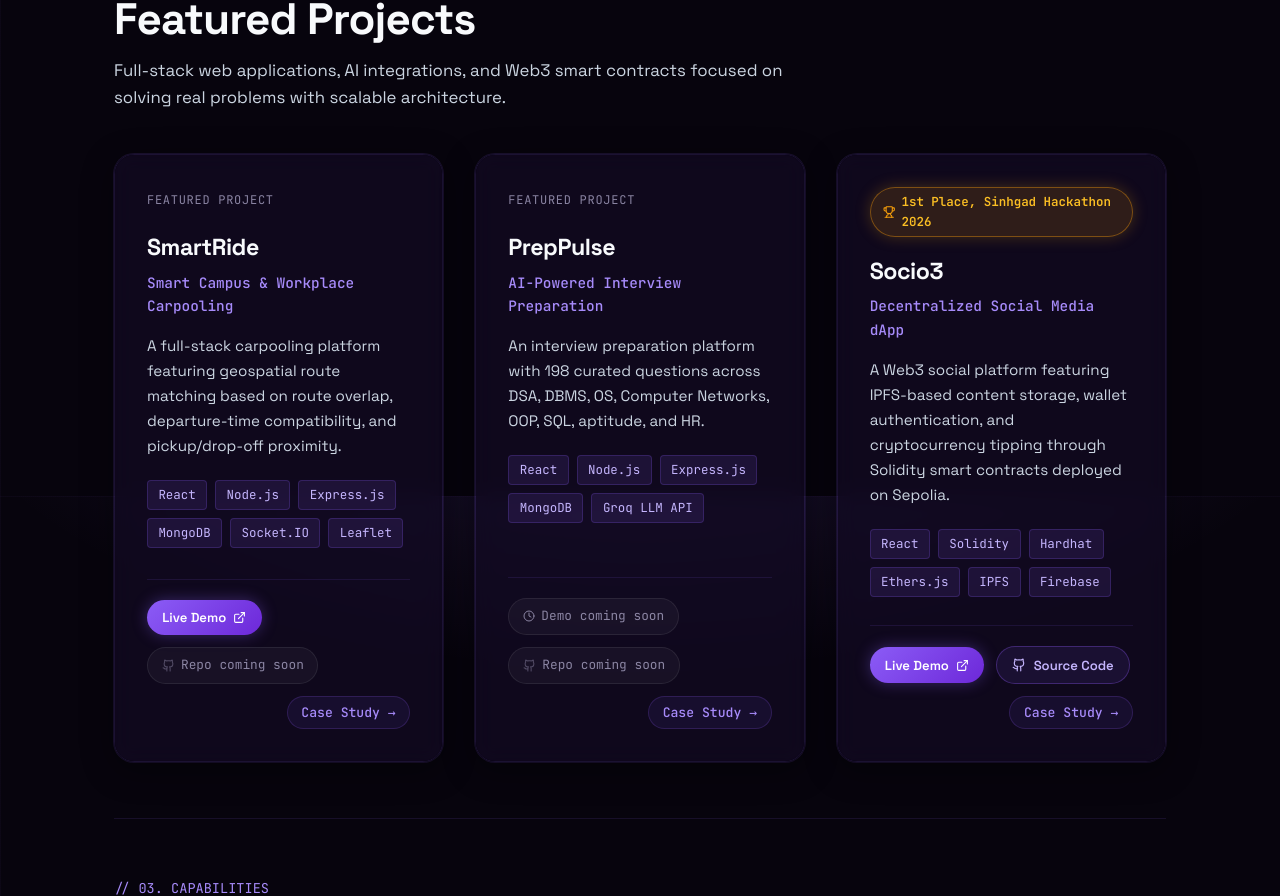
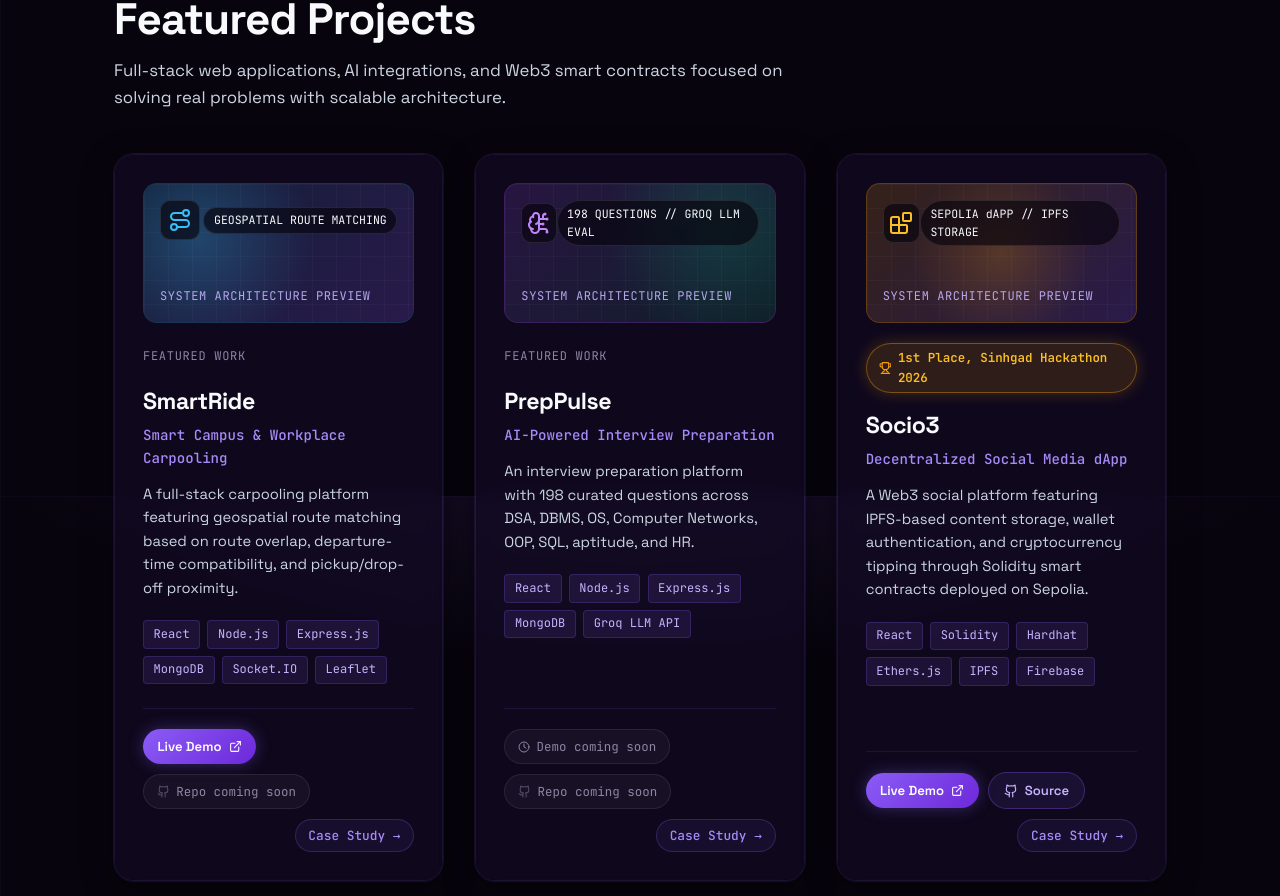
Before and after one commit to radhika817/radhika-portfolio, a React (Vite) app: page / in a window 1280 px wide. Shown: the part 1904-2800 px from the top of the page. Built offline with nearby package versions, Linux system fonts and the light colour scheme.

Commit message:
feat: add staggered scroll reveal for projects

```diff
--- a/src/components/ProjectCard.jsx
+++ b/src/components/ProjectCard.jsx
@@ -1,11 +1,30 @@
 import { useRef, useState } from 'react'
 import { motion, useMotionValue, useSpring, useTransform } from 'framer-motion'
-import { ExternalLink, Github, Trophy, Clock } from 'lucide-react'
+import { ExternalLink, Trophy, Clock, Route, BrainCircuit, Blocks } from 'lucide-react'
 import { useReducedMotion } from '../hooks/useReducedMotion'
 import { usePointerType } from '../hooks/usePointerType'
 
+function GithubIcon({ size = 14, ...props }) {
+  return (
+    <svg
+      width={size}
+      height={size}
+      viewBox="0 0 24 24"
+      fill="none"
+      stroke="currentColor"
+      strokeWidth="2"
+      strokeLinecap="round"
+      strokeLinejoin="round"
+      {...props}
+    >
+      <path d="M15 22v-4a4.8 4.8 0 0 0-1-3.5c3 0 6-2 6-5.5.08-1.25-.27-2.48-1-3.5.28-1.15.28-2.35 0-3.5 0 0-1 0-3 1.5-2.64-.5-5.36-.5-8 0C6 2 5 2 5 2c-.3 1.15-.3 2.35 0 3.5A5.403 5.403 0 0 0 4 9c0 3.5 3 5.5 6 5.5-.39.49-.68 1.05-.85 1.65-.17.6-.22 1.23-.15 1.85v4" />
+      <path d="M9 18c-4.51 2-5-2-7-2" />
+    </svg>
+  )
+}
+
 /**
- * Checks whether a URL is a real, active link or an unconfigured placeholder
+ * Checks whether a URL is a real link or an unconfigured placeholder
  */
 function isValidUrl(url) {
   if (!url || typeof url !== 'string') return false
@@ -14,9 +33,155 @@ function isValidUrl(url) {
 }
 
 /**
+ * Visual banner showing tailored futuristic gradient graphic for each project
+ * until real application screenshots are uploaded.
+ */
+function ProjectVisualBanner({ project }) {
+  const configs = {
+    smartride: {
+      gradient: 'linear-gradient(135deg, rgba(56, 189, 248, 0.15) 0%, rgba(139, 92, 246, 0.25) 100%)',
+      borderColor: 'rgba(56, 189, 248, 0.25)',
+      accentColor: '#38bdf8',
+      icon: <Route size={24} color="#38bdf8" />,
+      tag: 'GEOSPATIAL ROUTE MATCHING',
+      pattern: 'radial-gradient(circle at 20% 40%, rgba(56, 189, 248, 0.25) 0%, transparent 50%)',
+    },
+    preppulse: {
+      gradient: 'linear-gradient(135deg, rgba(168, 85, 247, 0.2) 0%, rgba(16, 185, 129, 0.15) 100%)',
+      borderColor: 'rgba(168, 85, 247, 0.3)',
+      accentColor: '#c084fc',
+      icon: <BrainCircuit size={24} color="#c084fc" />,
+      tag: '198 QUESTIONS // GROQ LLM EVAL',
+      pattern: 'radial-gradient(circle at 80% 30%, rgba(16, 185, 129, 0.2) 0%, transparent 50%)',
+    },
+    socio3: {
+      gradient: 'linear-gradient(135deg, rgba(245, 158, 11, 0.2) 0%, rgba(139, 92, 246, 0.25) 100%)',
+      borderColor: 'rgba(245, 158, 11, 0.35)',
+      accentColor: '#fbbf24',
+      icon: <Blocks size={24} color="#fbbf24" />,
+      tag: 'SEPOLIA dAPP // IPFS STORAGE',
+      pattern: 'radial-gradient(circle at 50% 50%, rgba(245, 158, 11, 0.2) 0%, transparent 60%)',
+    },
+  }
+
+  const config = configs[project.id] || configs.smartride
+
+  return (
+    <div
+      style={{
+        position: 'relative',
+        width: '100%',
+        height: '140px',
+        borderRadius: 'var(--radius-md)',
+        marginBottom: '1.25rem',
+        overflow: 'hidden',
+        background: '#0e081c',
+        border: `1px solid ${config.borderColor}`,
+        display: 'flex',
+        flexDirection: 'column',
+        justifyContent: 'space-between',
+        padding: '1rem',
+      }}
+    >
+      {/* Dynamic background gradient mesh */}
+      <div
+        style={{
+          position: 'absolute',
+          inset: 0,
+          background: config.gradient,
+          opacity: 0.85,
+        }}
+      />
+      <div
+        style={{
+          position: 'absolute',
+          inset: 0,
+          background: config.pattern,
+        }}
+      />
+      {/* Decorative Grid Lines */}
+      <div
+        style={{
+          position: 'absolute',
+          inset: 0,
+          backgroundImage:
+            'linear-gradient(to right, rgba(255, 255, 255, 0.05) 1px, transparent 1px), linear-gradient(to bottom, rgba(255, 255, 255, 0.05) 1px, transparent 1px)',
+          backgroundSize: '24px 24px',
+          opacity: 0.6,
+        }}
+      />
+
+      {/* Top Banner Row: Icon + Architecture Badge */}
+      <div
+        style={{
+          position: 'relative',
+          zIndex: 2,
+          display: 'flex',
+          alignItems: 'center',
+          justifyContent: 'space-between',
+        }}
+      >
+        <div
+          style={{
+            width: '40px',
+            height: '40px',
+            borderRadius: '10px',
+            background: 'rgba(7, 4, 13, 0.65)',
+            border: '1px solid rgba(255, 255, 255, 0.1)',
+            backdropFilter: 'blur(8px)',
+            display: 'flex',
+            alignItems: 'center',
+            justifyContent: 'center',
+          }}
+        >
+          {config.icon}
+        </div>
+        <span
+          style={{
+            fontFamily: 'var(--font-mono)',
+            fontSize: '0.72rem',
+            color: 'var(--text-primary)',
+            background: 'rgba(7, 4, 13, 0.65)',
+            padding: '0.2rem 0.6rem',
+            borderRadius: 'var(--radius-full)',
+            border: '1px solid rgba(255, 255, 255, 0.1)',
+            backdropFilter: 'blur(8px)',
+          }}
+        >
+          {config.tag}
+        </span>
+      </div>
+
+      {/* Bottom Row Tag */}
+      <div
+        style={{
+          position: 'relative',
+          zIndex: 2,
+          display: 'flex',
+          alignItems: 'center',
+          justifyContent: 'flex-start',
+        }}
+      >
+        <span
+          style={{
+            fontSize: '0.75rem',
+            color: 'var(--color-lavender)',
+            fontFamily: 'var(--font-mono)',
+            textTransform: 'uppercase',
+            letterSpacing: '0.05em',
+            opacity: 0.9,
+          }}
+        >
+          System Architecture Preview
+        </span>
+      </div>
+    </div>
+  )
+}
+
+/**
  * ProjectCard component with 3D tilt hover physics, cursor-tracking border glow,
- * "1st Place, Sinhgad Hackathon 2026" badge on Socio3, and placeholder handling
- * showing disabled "Coming soon" buttons instead of broken links.
+ * tailored gradient visuals, and placeholder-safe link actions.
  */
 export default function ProjectCard({ project, onOpenCaseStudy }) {
   const cardRef = useRef(null)
@@ -25,11 +190,9 @@ export default function ProjectCard({ project, onOpenCaseStudy }) {
   const prefersReducedMotion = useReducedMotion()
   const { hasFinePointer } = usePointerType()
 
-  // Motion values for 3D tilt
   const tiltX = useMotionValue(0)
   const tiltY = useMotionValue(0)
 
-  // Spring physics for tilt response
   const springConfig = { damping: 18, stiffness: 180, mass: 0.2 }
   const rotateX = useSpring(useTransform(tiltY, [-0.5, 0.5], [8, -8]), springConfig)
   const rotateY = useSpring(useTransform(tiltX, [-0.5, 0.5], [-10, 10]), springConfig)
@@ -118,7 +281,7 @@ export default function ProjectCard({ project, onOpenCaseStudy }) {
             zIndex: 1,
             background: 'var(--bg-card)',
             borderRadius: 'calc(var(--radius-lg) - 1px)',
-            padding: '2rem',
+            padding: '1.75rem',
             height: '100%',
             display: 'flex',
             flexDirection: 'column',
@@ -144,13 +307,16 @@ export default function ProjectCard({ project, onOpenCaseStudy }) {
           )}
 
           <div style={{ position: 'relative', zIndex: 2 }}>
-            {/* Top row: Award Badge for Socio3 or category */}
+            {/* Visual Banner Preview */}
+            <ProjectVisualBanner project={project} />
+
+            {/* Top row: Award Badge or category */}
             <div
               style={{
                 display: 'flex',
                 alignItems: 'center',
                 justifyContent: 'space-between',
-                marginBottom: '1rem',
+                marginBottom: '0.85rem',
                 minHeight: '26px',
               }}
             >
@@ -183,13 +349,13 @@ export default function ProjectCard({ project, onOpenCaseStudy }) {
                     letterSpacing: '0.06em',
                   }}
                 >
-                  FEATURED PROJECT
+                  FEATURED WORK
                 </span>
               )}
             </div>
 
             {/* Header: Title and Subtitle */}
-            <div style={{ marginBottom: '1rem' }}>
+            <div style={{ marginBottom: '0.85rem' }}>
               <h3
                 style={{
                   fontSize: '1.45rem',
@@ -203,7 +369,7 @@ export default function ProjectCard({ project, onOpenCaseStudy }) {
               </h3>
               <p
                 style={{
-                  fontSize: '0.9rem',
+                  fontSize: '0.88rem',
                   fontFamily: 'var(--font-mono)',
                   color: 'var(--color-violet-light)',
                   fontWeight: 500,
@@ -217,9 +383,9 @@ export default function ProjectCard({ project, onOpenCaseStudy }) {
             <p
               style={{
                 color: 'var(--text-secondary)',
-                fontSize: '0.95rem',
-                lineHeight: 1.65,
-                marginBottom: '1.4rem',
+                fontSize: '0.92rem',
+                lineHeight: 1.6,
+                marginBottom: '1.25rem',
               }}
             >
               {project.description}
@@ -230,17 +396,17 @@ export default function ProjectCard({ project, onOpenCaseStudy }) {
               style={{
                 display: 'flex',
                 flexWrap: 'wrap',
-                gap: '0.5rem',
-                marginBottom: '1.75rem',
+                gap: '0.45rem',
+                marginBottom: '1.5rem',
               }}
             >
               {project.tech.map((tech) => (
                 <span
                   key={tech}
                   style={{
-                    fontSize: '0.78rem',
+                    fontSize: '0.75rem',
                     fontFamily: 'var(--font-mono)',
-                    padding: '0.25rem 0.65rem',
+                    padding: '0.22rem 0.6rem',
                     borderRadius: 'var(--radius-xs)',
                     background: 'rgba(139, 92, 246, 0.12)',
                     color: 'var(--color-lavender)',
@@ -253,14 +419,14 @@ export default function ProjectCard({ project, onOpenCaseStudy }) {
             </div>
           </div>
 
-          {/* Action Links Bar with Placeholder Handling */}
+          {/* Action Links Bar */}
           <div
             style={{
               position: 'relative',
               zIndex: 2,
               display: 'flex',
               flexWrap: 'wrap',
-              gap: '0.75rem',
+              gap: '0.6rem',
               alignItems: 'center',
               borderTop: '1px solid rgba(139, 92, 246, 0.12)',
               paddingTop: '1.25rem',
@@ -277,7 +443,7 @@ export default function ProjectCard({ project, onOpenCaseStudy }) {
                   display: 'inline-flex',
                   alignItems: 'center',
                   gap: '0.45rem',
-                  padding: '0.45rem 0.95rem',
+                  padding: '0.45rem 0.9rem',
                   borderRadius: 'var(--radius-full)',
                   background: 'linear-gradient(135deg, var(--color-violet), #6d28d9)',
                   color: '#ffffff',
@@ -285,7 +451,6 @@ export default function ProjectCard({ project, onOpenCaseStudy }) {
                   fontWeight: 600,
                   textDecoration: 'none',
                   boxShadow: '0 0 15px rgba(139, 92, 246, 0.35)',
-                  transition: 'all 0.2s ease',
                 }}
               >
                 <span>Live Demo</span>
@@ -297,12 +462,12 @@ export default function ProjectCard({ project, onOpenCaseStudy }) {
                   display: 'inline-flex',
                   alignItems: 'center',
                   gap: '0.4rem',
-                  padding: '0.45rem 0.85rem',
+                  padding: '0.42rem 0.8rem',
                   borderRadius: 'var(--radius-full)',
                   background: 'rgba(255, 255, 255, 0.04)',
                   border: '1px solid rgba(255, 255, 255, 0.08)',
                   color: 'var(--text-muted)',
-                  fontSize: '0.8rem',
+                  fontSize: '0.78rem',
                   fontFamily: 'var(--font-mono)',
                   cursor: 'not-allowed',
                   userSelect: 'none',
@@ -325,7 +490,7 @@ export default function ProjectCard({ project, onOpenCaseStudy }) {
                   display: 'inline-flex',
                   alignItems: 'center',
                   gap: '0.45rem',
-                  padding: '0.45rem 0.95rem',
+                  padding: '0.45rem 0.9rem',
                   borderRadius: 'var(--radius-full)',
                   background: 'rgba(139, 92, 246, 0.1)',
                   border: '1px solid var(--border-medium)',
@@ -333,11 +498,10 @@ export default function ProjectCard({ project, onOpenCaseStudy }) {
                   fontSize: '0.82rem',
                   fontWeight: 600,
                   textDecoration: 'none',
-                  transition: 'all 0.2s ease',
                 }}
               >
-                <Github size={14} />
-                <span>Source Code</span>
+                <GithubIcon size={14} />
+                <span>Source</span>
               </a>
             ) : (
               <span
@@ -345,19 +509,19 @@ export default function ProjectCard({ project, onOpenCaseStudy }) {
                   display: 'inline-flex',
                   alignItems: 'center',
                   gap: '0.4rem',
-                  padding: '0.45rem 0.85rem',
+                  padding: '0.42rem 0.8rem',
                   borderRadius: 'var(--radius-full)',
                   background: 'rgba(255, 255, 255, 0.04)',
                   border: '1px solid rgba(255, 255, 255, 0.08)',
                   color: 'var(--text-muted)',
-                  fontSize: '0.8rem',
+                  fontSize: '0.78rem',
                   fontFamily: 'var(--font-mono)',
                   cursor: 'not-allowed',
                   userSelect: 'none',
                 }}
                 title="Repository link being finalized"
               >
-                <Github size={13} style={{ opacity: 0.5 }} />
+                <GithubIcon size={13} style={{ opacity: 0.5 }} />
                 <span>Repo coming soon</span>
               </span>
             )}
@@ -373,14 +537,14 @@ export default function ProjectCard({ project, onOpenCaseStudy }) {
                   display: 'inline-flex',
                   alignItems: 'center',
                   gap: '0.35rem',
-                  padding: '0.45rem 0.85rem',
+                  padding: '0.42rem 0.8rem',
                   borderRadius: 'var(--radius-full)',
                   color: 'var(--color-violet-light)',
-                  fontSize: '0.82rem',
+                  fontSize: '0.8rem',
                   fontWeight: 500,
                   fontFamily: 'var(--font-mono)',
                   cursor: 'pointer',
-                  border: '1px solid rgba(139, 92, 246, 0.2)',
+                  border: '1px solid rgba(139, 92, 246, 0.25)',
                   background: 'rgba(139, 92, 246, 0.08)',
                   transition: 'all 0.2s ease',
                 }}
--- a/src/components/Projects.jsx
+++ b/src/components/Projects.jsx
@@ -1,15 +1,40 @@
 import { useState } from 'react'
+import { motion } from 'framer-motion'
 import { Sparkles } from 'lucide-react'
 import { projects } from '../data/content'
+import { useReducedMotion } from '../hooks/useReducedMotion'
 import ProjectCard from './ProjectCard'
 import ProjectCaseStudyModal from './ProjectCaseStudyModal'
 
+const containerVariants = {
+  hidden: { opacity: 0 },
+  visible: {
+    opacity: 1,
+    transition: {
+      staggerChildren: 0.18,
+    },
+  },
+}
+
+const itemVariants = {
+  hidden: { opacity: 0, y: 35 },
+  visible: {
+    opacity: 1,
+    y: 0,
+    transition: {
+      duration: 0.65,
+      ease: [0.16, 1, 0.3, 1],
+    },
+  },
+}
+
 /**
  * Projects Section layout rendering SmartRide, PrepPulse, and Socio3
- * with section headers, responsive cards grid, and interactive case study modal.
+ * with staggered scroll reveal animations and interactive case study modal.
  */
 export default function Projects() {
   const [activeCaseStudy, setActiveCaseStudy] = useState(null)
+  const prefersReducedMotion = useReducedMotion()
 
   return (
     <section
@@ -21,7 +46,13 @@ export default function Projects() {
       }}
     >
       {/* Section Header */}
-      <div style={{ marginBottom: '2.75rem' }}>
+      <motion.div
+        initial={prefersReducedMotion ? false : { opacity: 0, y: 20 }}
+        whileInView={{ opacity: 1, y: 0 }}
+        viewport={{ once: true, margin: '-40px' }}
+        transition={{ duration: 0.5 }}
+        style={{ marginBottom: '2.75rem' }}
+      >
         <div
           style={{
             display: 'inline-flex',
@@ -59,11 +90,15 @@ export default function Projects() {
         >
           Full-stack web applications, AI integrations, and Web3 smart contracts focused on solving real problems with scalable architecture.
         </p>
-      </div>
+      </motion.div>
 
-      {/* Projects Grid */}
-      <div
+      {/* Projects Grid with Staggered Scroll Reveal */}
+      <motion.div
         className="projects-grid"
+        variants={prefersReducedMotion ? {} : containerVariants}
+        initial={prefersReducedMotion ? false : 'hidden'}
+        whileInView="visible"
+        viewport={{ once: true, margin: '-50px' }}
         style={{
           display: 'grid',
           gridTemplateColumns: 'repeat(auto-fit, minmax(320px, 1fr))',
@@ -71,13 +106,18 @@ export default function Projects() {
         }}
       >
         {projects.map((project) => (
-          <ProjectCard
+          <motion.div
             key={project.id}
-            project={project}
-            onOpenCaseStudy={(p) => setActiveCaseStudy(p)}
-          />
+            variants={prefersReducedMotion ? {} : itemVariants}
+            style={{ height: '100%' }}
+          >
+            <ProjectCard
+              project={project}
+              onOpenCaseStudy={(p) => setActiveCaseStudy(p)}
+            />
+          </motion.div>
         ))}
-      </div>
+      </motion.div>
 
       {/* Case Study Modal */}
       <ProjectCaseStudyModal
```
Also changed, not shown: src/components/ProjectCaseStudyModal.jsx (+22 -3 lines).
